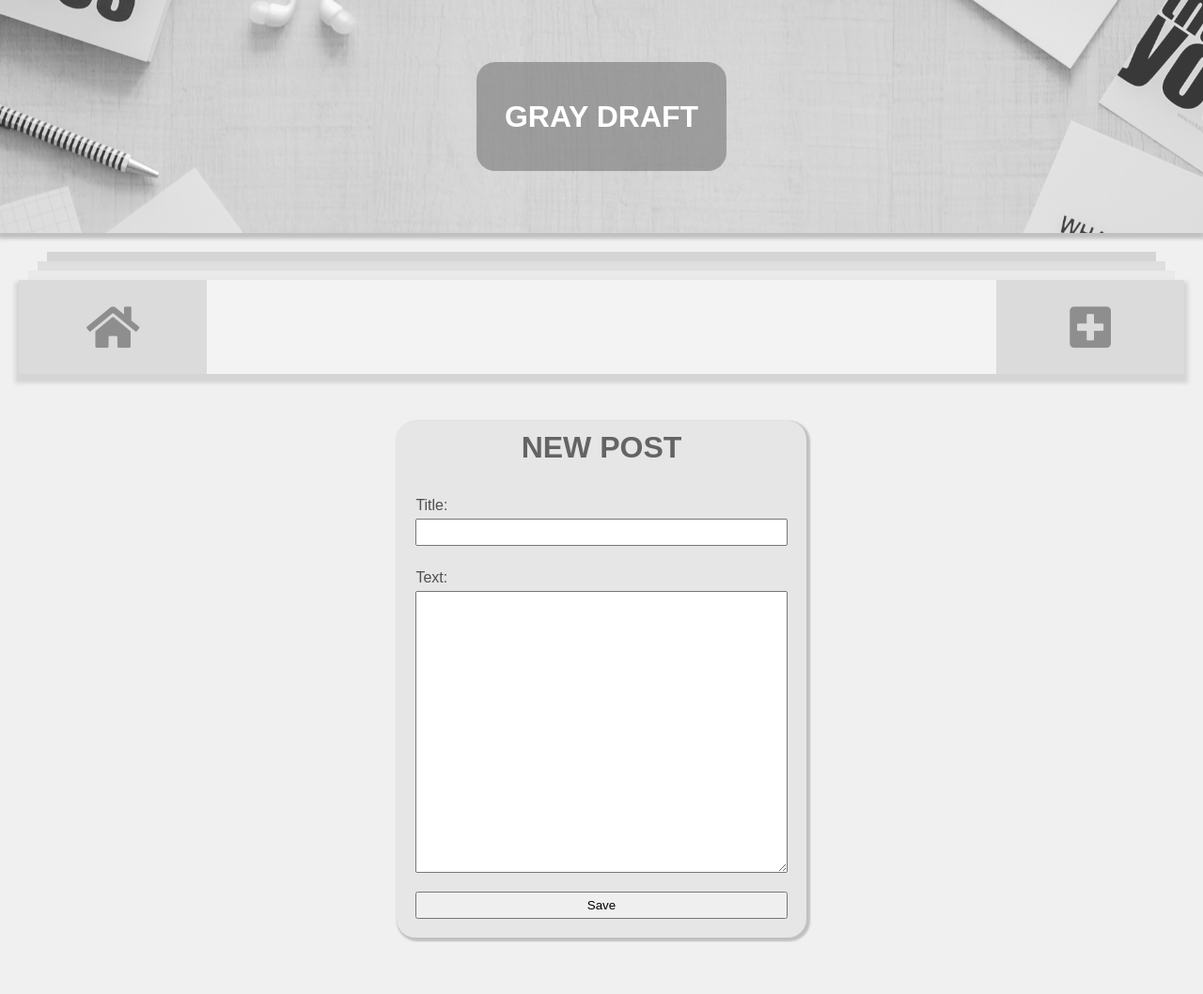
After one commit to bronewi4ok/blogapp, a Django app: page /post/new/ in a window 1280 px wide. The commit adds this page. Shown: the whole page at 94% size. Run offline with Django 3.2, Linux system fonts and the light colour scheme; some libraries are stand-ins or nearby versions.

Commit message:
navbar and posts edit

```diff
--- /dev/null
+++ b/blogapp/forms.py
@@ -0,0 +1,10 @@
+from django import forms
+from .models import Post
+
+
+class PostForm(forms.ModelForm):
+
+
+    class Meta:
+        model = Post
+        fields = ('title', 'text',)
--- a/blogapp/static/css/blogapp.css
+++ b/blogapp/static/css/blogapp.css
@@ -1,13 +1,18 @@
 * {
     box-sizing: border-box;
     margin: 0;
-    font-family: Verdana, Geneva, Tahoma, sans-serif;
+    font-family: Arial, Helvetica, sans-serif;
     text-decoration: none;
     line-height: 1.75;
 }
 
 body {
     background-color: rgb(240, 240, 240);
+    padding-bottom: 50px;
+}
+
+.font {
+    color: rgb(100, 100, 100);
 }
 
 
@@ -21,82 +26,125 @@ body {
     padding: 20px;
     width: 50%;
     background-color: rgb(255, 254, 244);
-    border-radius: 10px;
+    border-radius: 20px;
     box-shadow: 4px 4px 4px 2px silver;
     transition: 1;
 }
 
 
 .post_header {
-    color: rgb(105, 104, 104);
-    border-bottom-style: solid;
-    border-bottom-width: thin;
-    border-bottom-color: silver;
+    width: 100%;
+    padding: 10px;
+    color: rgb(100, 100, 100);
+    border-bottom: thin solid silver;
+}
+
+.post_header h2{
+    display: flex;
+    justify-content: space-between;
 }
 
 
+
+
 .header {
+    display: grid;
+    align-items: center;
+    justify-content: center;
+    color: white;
     height: 33%;
     background-position: center;
     background-size: cover;
-    display: flex;
-    justify-content: center;
-    align-items: center;
     box-shadow: 0px 4px 4px 2px silver;
     margin-bottom: 20px;
+
+}
+
+.header h1{
+    padding: 30px;
+    border-radius: 20px;
+    text-align: center;
+    background-color: rgba(100, 100, 100, 0.5);
 }
 
 
-.header h1 {
-    font-size: 50px;
-    text-align: center;
+
+
+.navbar {
     display: flex;
     align-items: center;
-    background-color: rgba(80, 80, 80, 0.4);
-    border-radius: 10px;
-    transition: 0.2s;
+    justify-content: space-between;
+    background-color: rgb(243, 243, 243);
+    color: gray;
+    margin-bottom: 20px;
+    box-shadow: 0px 6px 4px 4px rgb(213, 213, 213);
+    margin: 0px 20px 40px 20px;
 }
 
-.header a {
-    padding: 20px;
-    color: white;
+.navbar a {
+    display: flex;
+    height: 100px;
+    width: 200px;
+    color: rgb(100, 100, 100);
+    font-size: 50px;
+    align-items: center;
+    justify-content: center;
+    transition: 0.2s;
+    background-color: rgb(210, 210, 210);
+    opacity: 0.7;
 }
 
-.header h1:hover {
-    background-color: rgba(80, 80, 80, 0.7);
-    box-shadow: 0px 0px 4px 4px rgb(153, 152, 152);
+.navbar a:hover {
+    opacity: 1;
 }
 
-
-.font {
-    color: rgb(50, 50, 50);
+.nav_1 {
+    height: 10px;
+    background-color: rgb(233, 233, 233);
+    margin: 0px 30px;
 }
 
-.footer {
-    color: rgb(50, 50, 50);
-    display: flex;
-    justify-content: center;
-    align-items: center;
-    margin-top: 20px;
-    height: 33%;
-    background-position: center;
-    background-size: cover;
+.nav_2 {
+    height: 10px;
+    background-color: rgb(223, 223, 223);
+    margin: 0px 40px;
 }
 
-.footer div {
-    display: flex;
-    justify-content: center;
-    align-items: center;
-    width: 100%;
-    height: 100%;
-    background-color: rgba(141, 140, 155, 0.7);
+.nav_3 {
+    height: 10px;
+    background-color: rgb(213, 213, 213);
+    margin: 0px 50px;
 }
 
-.footer h1 {
-    color: white;
-    font-size: 50px;
+.forms {
+    color: rgb(80, 80, 80);
+    display: grid;
+    margin: 20px;
+    grid-gap: 20px;
 }
 
+.form_container {
+    background-color: rgb(230, 230, 230);
+    border-radius: 20px;
+    display: grid;
+    margin: 10px;
+    box-shadow: 2px 2px 2px 2px silver;
+}
+
+.form_container h1 {
+    text-align: center;
+}
+
+.forms textarea {
+    width: 100%;
+    padding: 10px;
+    height: 300px;
+}
+
+.forms input {
+    width: 100%;
+
+}
 
 
 @media only screen and (max-width: 900px) {
@@ -106,4 +154,19 @@ body {
         font-size: 16px;
     }
 
+    .header h1 {
+        font-size: 30px;
+        padding: 10px;
+    }
+
+    .navbar a {
+        font-size: 30px;
+    }
+
+    .form_container{
+        border-radius: 0;
+        margin: 0;
+        width: 100%;
+    }
+
 }
--- a/blogapp/templates/blogapp/base.html
+++ b/blogapp/templates/blogapp/base.html
@@ -7,12 +7,25 @@
     <meta charset="UTF-8">
     <title>Mysite</title>
     <link rel="stylesheet" href="{% static 'css/blogapp.css' %}">
+    <link rel="stylesheet" href="https://use.fontawesome.com/releases/v5.8.1/css/all.css"
+        integrity="sha384-50oBUHEmvpQ+1lW4y57PTFmhCaXp0ML5d60M1M7uH2+nqUivzIebhndOJK28anvf" crossorigin="anonymous">
 </head>
 
 <body>
     <div class="header" style="background-image: url('{% static 'image/header.jpg' %}')">
-        <h1><a href="/">MY BLOG</a></h1>
+        <div>
+            <h1>GRAY DRAFT</h1>
+        </div>
     </div>
+
+    <div class="nav_3"></div>
+    <div class="nav_2"></div>
+    <div class="nav_1"></div>
+    <div class="navbar">
+        <a class="fas fa-home" href="/"></a>
+        <a class="fas fa-plus-square" href="{% url 'blogapp:post_new' %}"></a>
+    </div>
+
 
     <div class="main">
         {% block content %}
--- a/blogapp/templates/blogapp/post_detail.html
+++ b/blogapp/templates/blogapp/post_detail.html
@@ -6,8 +6,8 @@
             {% if post.published_date %}
                 <p>{{ post.published_date }}</p>
             {% endif %}
-            <h2>{{ post.title }}</h2>
+            <h2>{{ post.title }} <a class="far fa-edit font" href="{% url 'blogapp:post_edit' pk=post.pk %}"></a></h2>
         </div>
-        <p>{{ post.text|linebreaksbr }}</p>
+        <p class="font">{{ post.text|linebreaksbr }}</p>
     </div>
 {% endblock %}
--- /dev/null
+++ b/blogapp/templates/blogapp/post_edit.html
@@ -0,0 +1,14 @@
+{% extends 'blogapp/base.html' %}
+
+{% block content %}
+<div class="form_container">
+
+    <h1 class="font">NEW POST</h1>
+
+    <form class="forms" method="POST">{% csrf_token %}
+        {{ form.as_p }}
+        <button type="submit">Save</button>
+    </form>
+
+</div>
+{% endblock %}
--- a/blogapp/templates/blogapp/post_list.html
+++ b/blogapp/templates/blogapp/post_list.html
@@ -3,7 +3,7 @@
 {% block content %}
     {% for post in posts %}
         <div class="posts">
-            <a href="{% url 'post_detail' pk=post.pk %}">
+            <a href="{% url 'blogapp:post_detail' pk=post.pk %}">
                 <div class="post_header">
                         <p>{{ post.published_date }}</p>
                         <h2>{{ post.title }}</h2>
--- a/blogapp/urls.py
+++ b/blogapp/urls.py
@@ -1,7 +1,11 @@
 from django.urls import path
 from . import views
 
+
+app_name = 'blogapp'
 urlpatterns = [
     path('', views.post_list, name='post_list'),
     path('post/<int:pk>/', views.post_detail, name='post_detail'),
+    path('post/new/', views.post_new, name='post_new'),
+    path('post/<int:pk>/edit/', views.post_edit, name='post_edit')
 ]
--- a/blogapp/views.py
+++ b/blogapp/views.py
@@ -1,12 +1,43 @@
-from django.shortcuts import render, get_object_or_404
+from django.shortcuts import render, get_object_or_404, redirect
 from django.utils import timezone
 from .models import Post
+from .forms import PostForm
 
 
 def post_list(request):
     posts = Post.objects.filter(published_date__lte=timezone.now()).order_by('published_date')
     return render(request, 'blogapp/post_list.html', {'posts': posts})
 
+
 def post_detail(request, pk):
     post = get_object_or_404(Post, pk=pk)
     return render(request, 'blogapp/post_detail.html', {'post': post})
+
+
+def post_new(request):
+    if request.method == "POST":
+        form = PostForm(request.POST)
+        if form.is_valid():
+            post = form.save(commit=False)
+            post.author = request.user
+            post.published_date = timezone.now()
+            post.save()
+            return redirect('blogapp:post_detail', pk=post.pk)
+    else:
+        form = PostForm()
+    return render(request, 'blogapp/post_edit.html', {'form': form})
+
+
+def post_edit(request, pk):
+    post = get_object_or_404(Post, pk=pk)
+    if request.method == "POST":
+        form = PostForm(request.POST, instance=post)
+        if form.is_valid():
+            post = form.save(commit=False)
+            post.author = request.user
+            post.published_date = timezone.now()
+            post.save()
+            return redirect('blogapp:post_detail', pk=post.pk)
+    else:
+        form = PostForm(instance=post)
+    return render(request, 'blogapp/post_edit.html', {'form': form})
```
